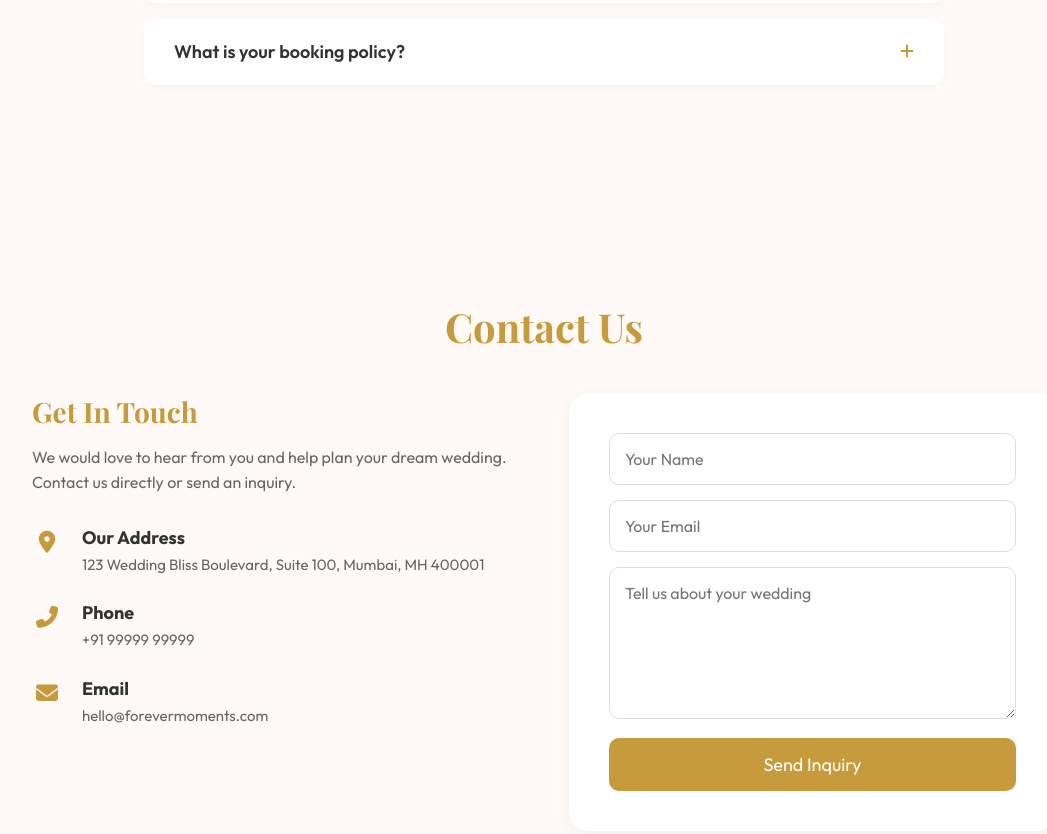
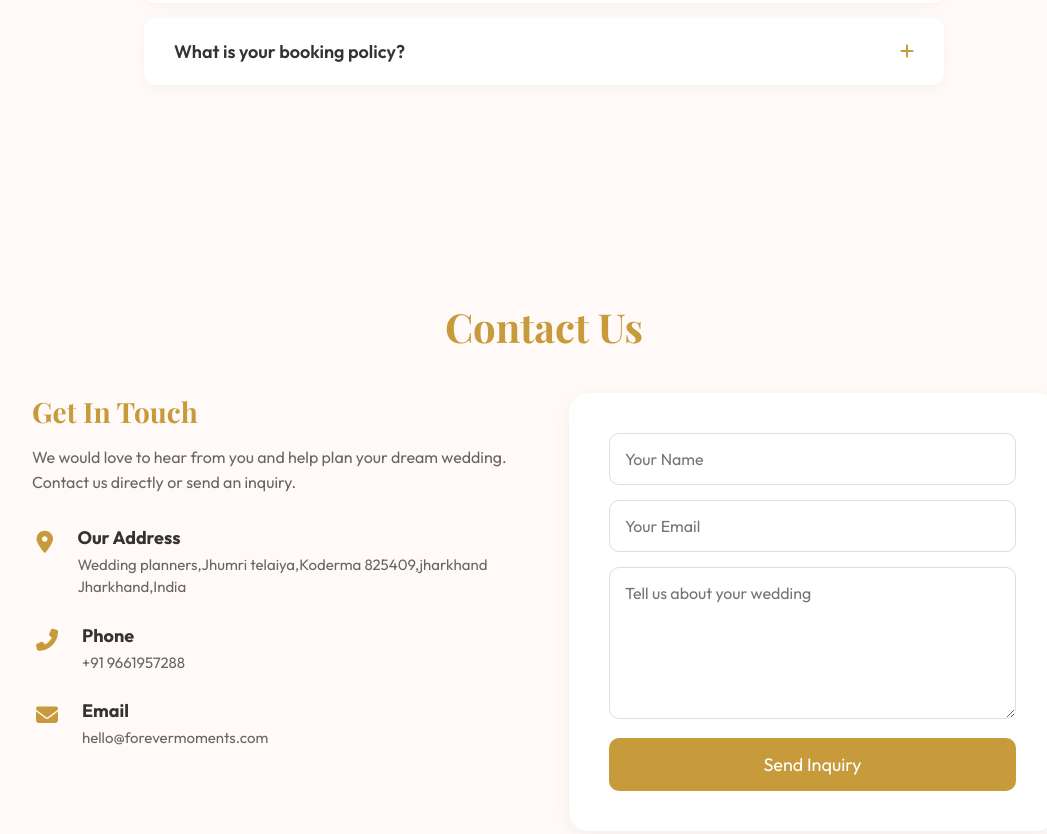
Before and after one commit to RAJ-stack-eng/wedding-planner, a plain HTML site: page index.html in a window 1280 px wide. Shown: the part 5891-6725 px from the top of the page, without its empty margins (96-1143 px from the left). Drawn offline with nearby package versions, Linux system fonts and the light colour scheme; a web font is replaced by a local one.

Commit message:
Updated website

```diff
--- a/index.html
+++ b/index.html
@@ -269,7 +269,7 @@ Explore some of our most cherished celebrations. Every wedding reflects the pers
                     magical. Everything was perfect."
                 </p>
 
-                <h4>Rahul & Siya</h4>
+                <h4>Vivek$Neha</h4>
             </div>
 
             <div class="testimonial">
@@ -356,7 +356,9 @@ Explore some of our most cherished celebrations. Every wedding reflects the pers
                     <i class="fas fa-map-marker-alt"></i>
                     <div>
                         <h4>Our Address</h4>
-                        <p>123 Wedding Bliss Boulevard, Suite 100, Mumbai, MH 400001</p>
+                        <p>Wedding planners,Jhumri telaiya,Koderma 825409,jharkhand
+                       Jharkhand,India
+                        </p>
                     </div>
                 </div>
 
@@ -364,7 +366,7 @@ Explore some of our most cherished celebrations. Every wedding reflects the pers
                     <i class="fas fa-phone-alt"></i>
                     <div>
                         <h4>Phone</h4>
-                        <p>+91 99999 99999</p>
+                        <p>+91 9661957288</p>
                     </div>
                 </div>
 
```
